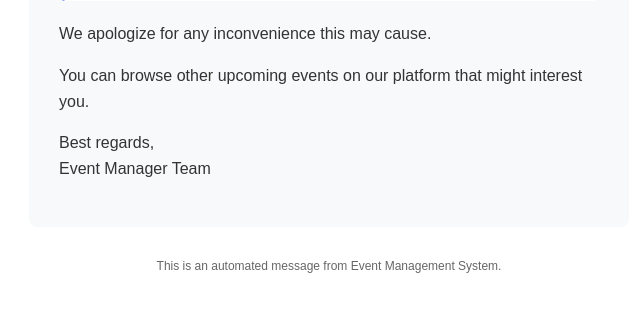
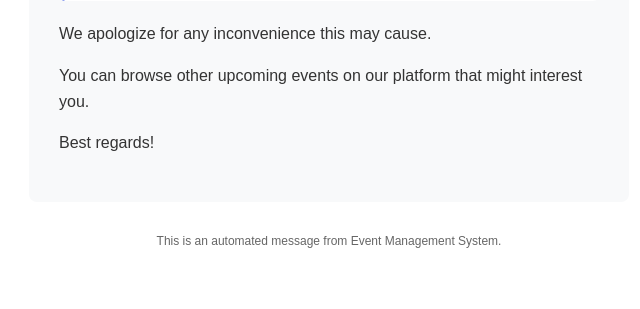
Before and after one commit to pflaumax/event_manager, a Django app: template apps/users/templates/registration/event_cancellation_email.html in a window 1280 px wide. Shown: the part 819-1128 px from the top of the page, without its empty margins (311-951 px from the left). After the commit the page ends 1067 px from the top, so only its background shows below. Run offline with Django 3.2, Linux system fonts and the light colour scheme; the template is opened without the code that fills it, so the values that code supplies are empty.

Commit message:
event cancellation mail online set

```diff
--- a/apps/users/templates/registration/event_cancellation_email.html
+++ b/apps/users/templates/registration/event_cancellation_email.html
@@ -27,5 +27,5 @@
 
     <p>You can browse other upcoming events on our platform that might interest you.</p>
 
-    <p>Best regards,<br>Event Manager Team</p>
+    <p>Best regards!</p>
 {% endblock %}
```
